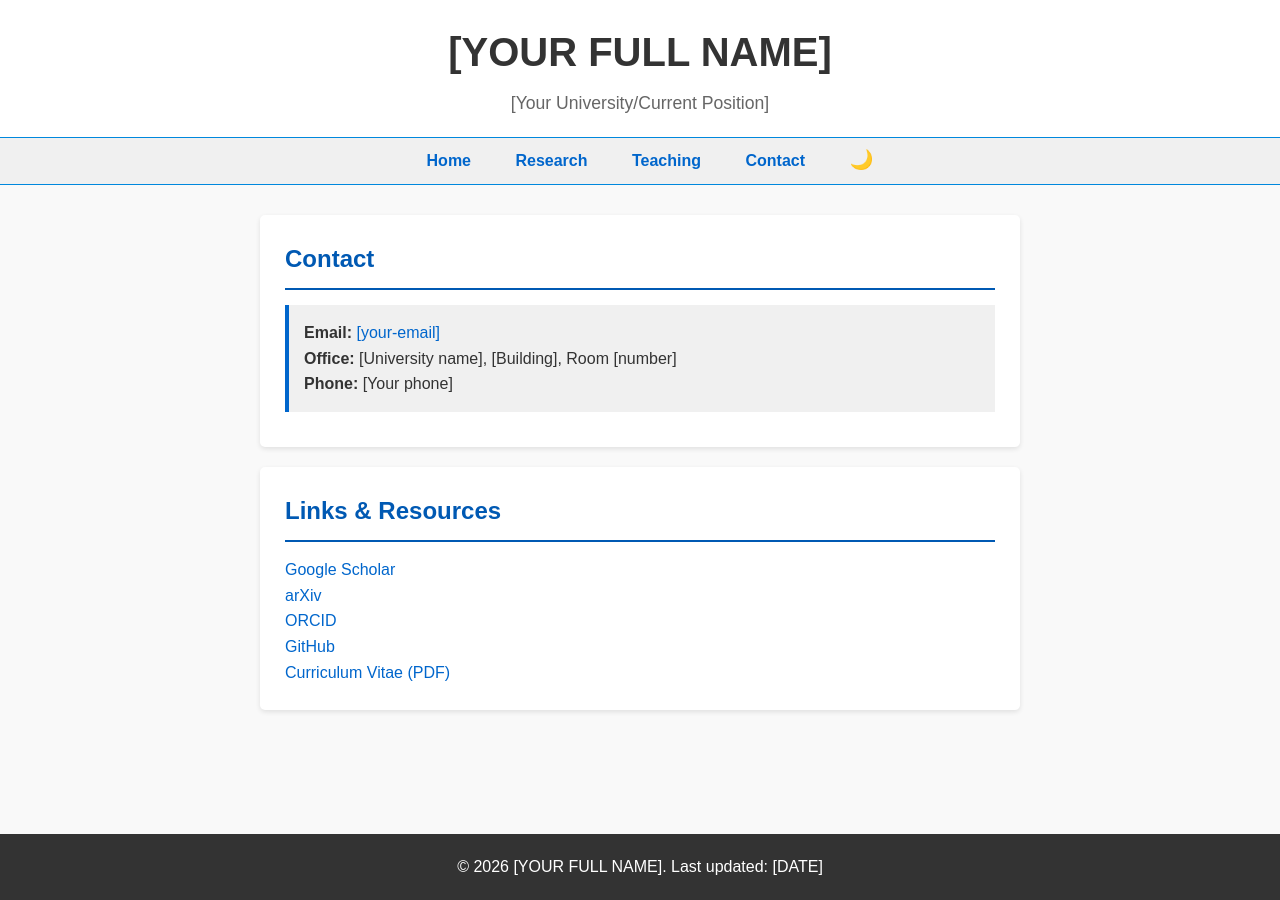
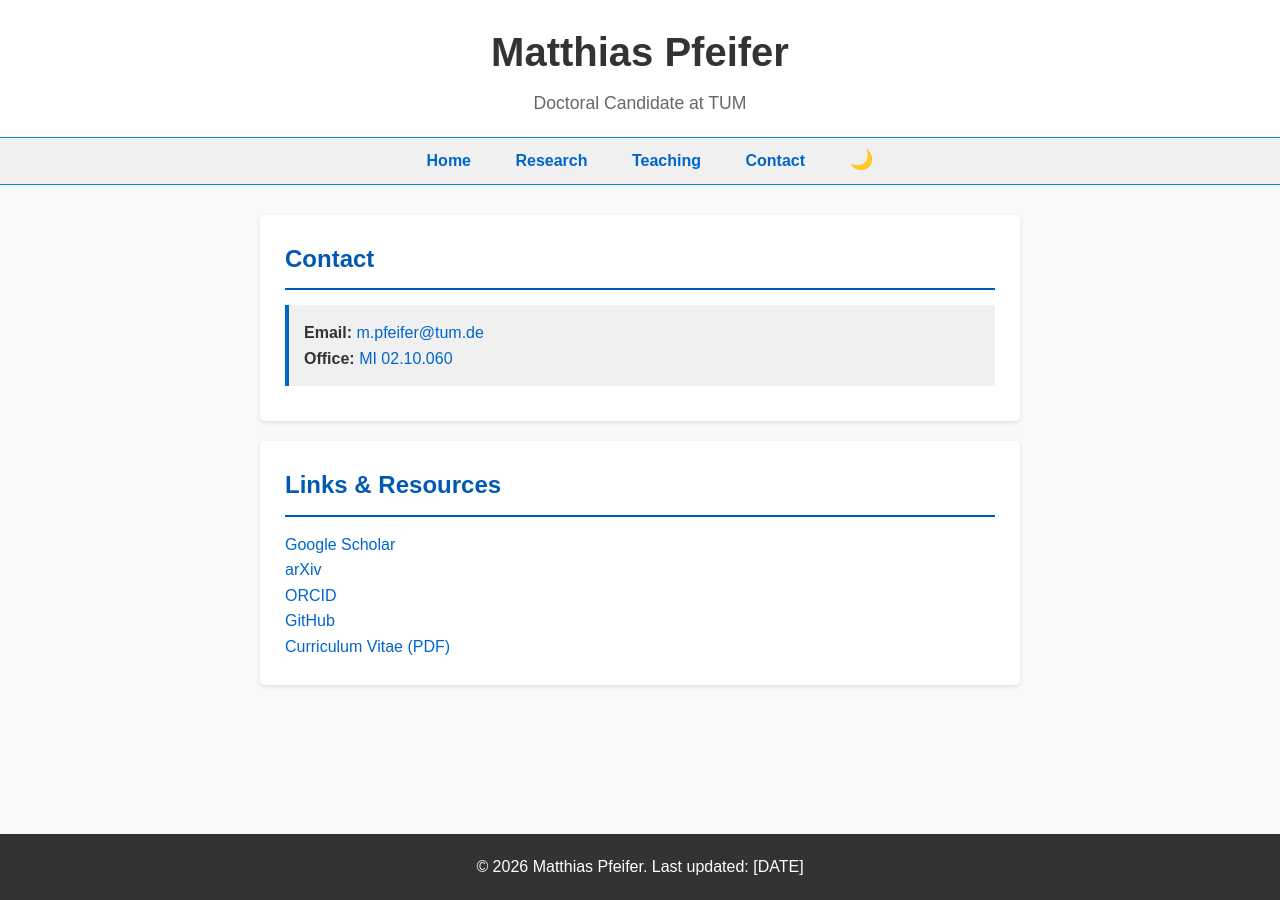
Before and after one commit to matthias-pfeifer/matthias-pfeifer.github.io, a Jekyll site: the page built from contact.md, in a window 1280 px wide. Built offline with Jekyll 4.4.1, drawn with Linux system fonts in a browser that asks for light colours.

Commit message:
Bisschen Info ausgefüllt

```diff
--- a/_config.yml
+++ b/_config.yml
@@ -1,9 +1,9 @@
 # Jekyll site configuration
-title: "[YOUR FULL NAME]"
-subtitle: "[Your University/Current Position]"
-description: "Academic website for [YOUR NAME]"
+title: "Matthias Pfeifer"
+subtitle: "Doctoral Candidate at TUM"
+description: "Academic website for Matthias Pfeifer"
 baseurl: ""
-url: "https://yourusername.github.io"
+url: "https://matthias-pfeifer.github.io"
 
 # Build settings
 theme: null
--- a/_layouts/default.html
+++ b/_layouts/default.html
@@ -3,7 +3,7 @@
 <head>
     <meta charset="UTF-8">
     <meta name="viewport" content="width=device-width, initial-scale=1.0">
-    <title>{{ page.title }} - {{ site.title }}</title>
+    <title>{{ page.title }}</title>
     <script>
       (function() {
         try {
--- a/contact.md
+++ b/contact.md
@@ -1,15 +1,14 @@
 ---
 layout: default
-title: Contact
+title: Matthias Pfeifer - Contact
 permalink: /contact/
 ---
 
 <section id="contact">
     <h2>Contact</h2>
     <div class="contact-info">
-        <p><strong>Email:</strong> <a href="mailto:[your-email]">[your-email]</a></p>
-        <p><strong>Office:</strong> [University name], [Building], Room [number]</p>
-        <p><strong>Phone:</strong> [Your phone]</p>
+        <p><strong>Email:</strong> <a href="mailto:m.pfeifer@tum.de">m.pfeifer@tum.de</a></p>
+        <p><strong>Office:</strong> <a target="_blank" rel="noopener noreferrer" href="https://nav.tum.de/room/5610.02.060#18/48.262095/11.667765">MI 02.10.060</a></p>
     </div>
 </section>
 
@@ -17,7 +16,7 @@ permalink: /contact/
     <h2>Links & Resources</h2>
     <p>
         <a href="[Google Scholar URL]">Google Scholar</a><br>
-        <a href="[arXiv URL]">arXiv</a><br>
+        <a target="_blank" rel="noopener noreferrer" href="https://arxiv.org/search/math?query=Pfeifer%2C+Matthias&searchtype=author&abstracts=show&order=-announced_date_first&size=50">arXiv</a><br>
         <a href="[ORCID URL]">ORCID</a><br>
         <a href="[GitHub URL]">GitHub</a><br>
         <a href="[Your CV]">Curriculum Vitae (PDF)</a>
--- a/index.html
+++ b/index.html
@@ -1,6 +1,6 @@
 ---
 layout: default
-title: Home
+title: Matthias Pfeifer
 permalink: /
 ---
 
```
Also changed, not shown: research.md (+1 -1 lines), teaching.md (+1 -1 lines).
